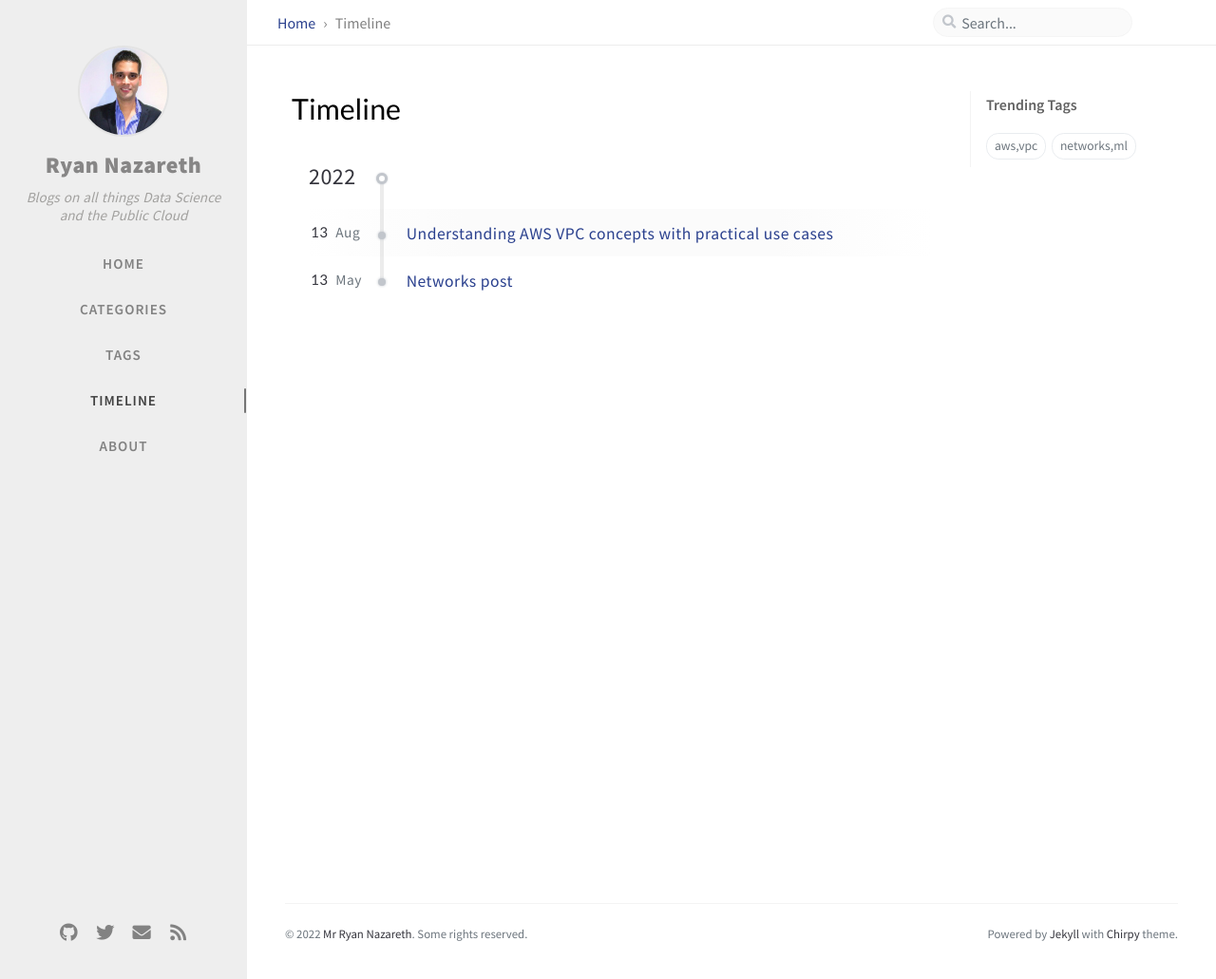
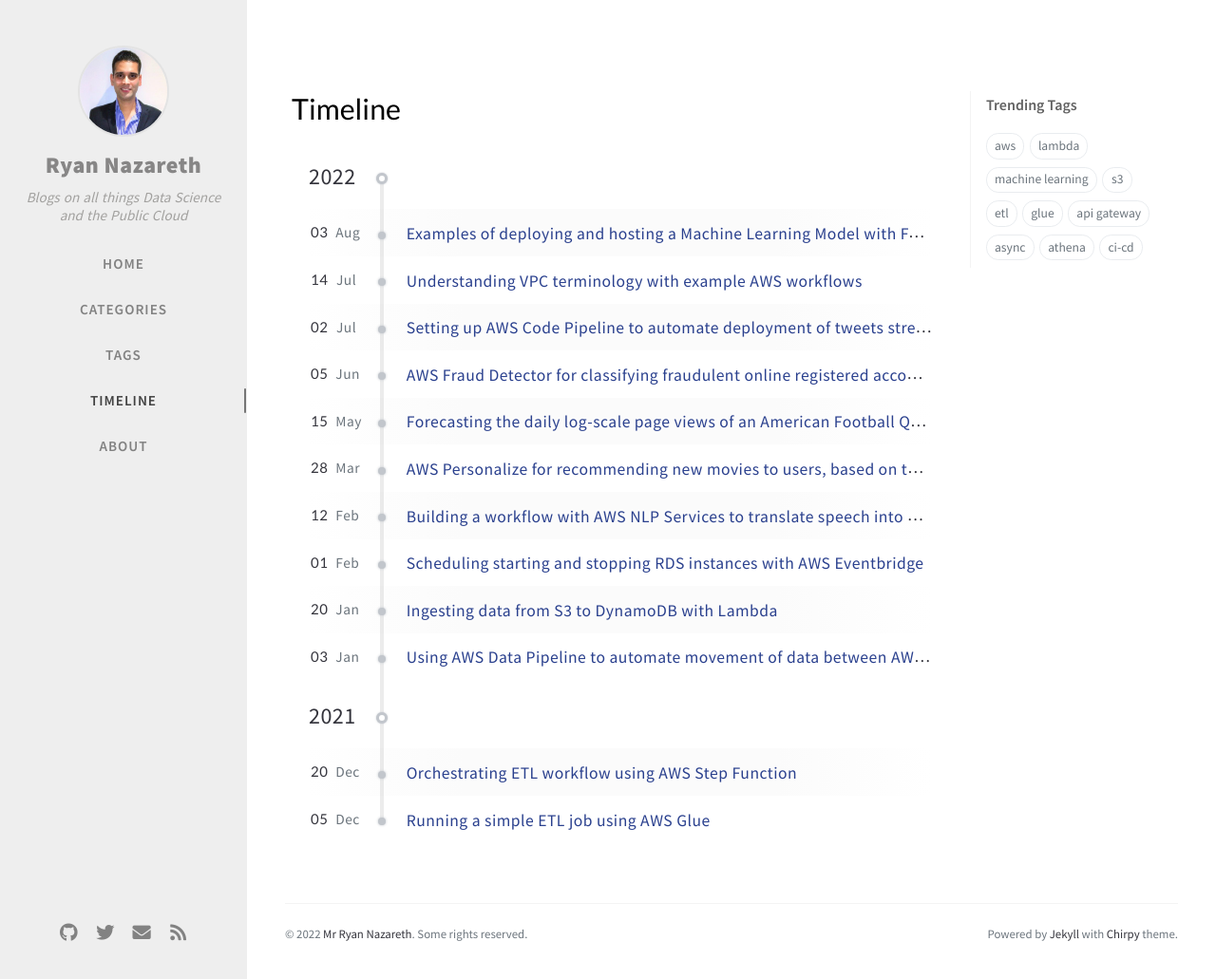
Before and after one commit to ryankarlos/ryankarlos.github.io, a Jekyll site: the page built from _tabs/archives.md, in a window 1280 px wide and 1031 px high. Shown: the whole window at 95% size. Built offline with Jekyll 4.4.1, drawn with Linux system fonts in a browser that asks for light colours; nearby versions of some CDN libraries; comment, search, counter and statistics services are not loaded.

Commit message:
add multiple blogs which render properly excpet screenshots

````diff
--- a/Gemfile
+++ b/Gemfile
@@ -6,6 +6,9 @@ gem "jekyll-theme-chirpy", "~> 5.2", ">= 5.2.1"
 
 gem "html-proofer", "~> 3.18"
 
+group :jekyll_plugins do
+    gem 'jekyll-remote-include', :github => 'netrics/jekyll-remote-include'
+end
 
 # Windows and JRuby does not include zoneinfo files, so bundle the tzinfo-data gem
 # and associated library.
--- /dev/null
+++ b/_posts/2021-12-05-aws-glue-etl.md
@@ -0,0 +1,167 @@
+---
+title: "Running a simple ETL job using AWS Glue"
+categories: ['aws','glue','s3', 'etl', 'crawler', 'pyspark']
+tags: ['aws','glue','s3', 'etl', 'crawler', 'pyspark']
+url: https://github.com/ryankarlos/AWS-ETL-Workflows
+comments: true
+---
+___
+
+AWS Glue is a serverless ETL service that makes it simple and cost-effective to clean and transform data and move it
+between various data sources and streams. It consists of a metadata repository, AWS Glue Data Catalog
+AWS Glue consists of a central metadata repository known as the AWS Glue Data Catalog for storing metadata about data
+sources, transforms, and target. AWS Glue also lets you set up crawlers that can scan data in all kinds of
+repositories, classify it, extract schema information from it, and store the metadata automatically in the AWS
+Glue Data Catalog.
+
+Using the metadata in the Data Catalog, AWS Glue can then automatically generate Scala or PySpark scripts with AWS Glue extensions
+that can be modified to perform various ETL operations. For example, you can extract, clean, and transform raw data in S3 in csv format,
+and then store the result in parquet format in S3 or into a relational form in Amazon Redshift.
+AWS Glue introduces the concept of a DynamicFrame. A DynamicFrame is similar to a DataFrame, except that each record is
+self-describing, so no schema is required initially. Any schema inconsistencies can be resolved to make
+the dataset compatible with the data store that requires a fixed schema.
+You can convert DynamicFrames to and from Pyspark DataFrames after you resolve any schema inconsistencies.
+
+In the example below we will configure a Glue crawler to crawl metadata from csv file in S3 and store in
+Glue Data Catalog. The raw data stored in S3 is free to download from the Bureau of Transportation Statistics
+and dates all the way back to January 1995 through January 2019. We will then run a glue job script to
+transform the data and store it in parquet format in S3.
+
+{% capture products %}
+{% remote_include https://raw.githubusercontent.com/ryankarlos/AWS-ETL-Workflows/master/glue_etl/example1/README.md %}
+{% endcapture %}
+
+{{ products | replace_first:"#  ETL jobs using glue"  }}
+
+### Pyspark Transforms and Extensions
+
+The script running the glue job is automatically generated from the console via the visual interface.
+The script first initialises a glue context which wraps the Apache Spark SparkContext object, and thereby provides
+mechanisms for interacting with the Apache Spark platform. We then create a glue job
+and pass in job name and parameters which are set in the job configuration in the console.
+
+```python
+import sys
+from awsglue.transforms import *
+from awsglue.utils import getResolvedOptions
+from pyspark.context import SparkContext
+from awsglue.context import GlueContext
+from awsglue.job import Job
+from awsglue.dynamicframe import DynamicFrame
+from pyspark.sql import functions as SqlFuncs
+
+args = getResolvedOptions(sys.argv, ["JOB_NAME"])
+sc = SparkContext()
+glueContext = GlueContext(sc)
+spark = glueContext.spark_session
+job = Job(glueContext)
+job.init(args["JOB_NAME"], args)
+```
+
+We create a dynamic data frame with the glue data catalog as source (passing in database and table name).
+
+
+```python
+AmazonS3_node1648261615433 = glueContext.create_dynamic_frame.from_catalog(
+    database="default",
+    table_name="delays",
+    transformation_ctx="AmazonS3_node1648261615433",
+)
+```
+
+AWS Glue provides a set of [built-in transforms](https://docs.aws.amazon.com/glue/latest/dg/built-in-transforms.html)
+which operate on Dynamic DataFrames. Here we use the `DropFields` to drop the required fields and pass the resultant dynamic
+dataframe to the `ApplyMapping` transform. This maps the source columns and data types to target columns
+and data types in a returned DynamicFrame. Here we can rename any column names or change types if required.
+
+```python
+DropFields_node1648261622521 = DropFields.apply(
+    frame=AmazonS3_node1648261615433,
+    paths=[
+        "'year'",
+        "'deptime'",
+        "'dayofweek'",
+        "'crsdeptime'",
+        "'arrtime'",
+        "'crsarrtime'",
+        "'flightnum'",
+        "'tailnum'",
+        "'crselapsedtime'",
+        "'airtime'",
+        "'arrdelay'",
+        "'depdelay'",
+        "'taxiin'",
+        "'taxiout'",
+        "'cancelled'",
+        "'cancellationcode'",
+    ],
+    transformation_ctx="DropFields_node1648261622521",
+)
+
+# Script generated for node Apply Mapping
+ApplyMapping_node1648261643881 = ApplyMapping.apply(
+    frame=DropFields_node1648261622521,
+    mappings=[
+        ("'month'", "long", "'month'", "long"),
+        ("'dayofmonth'", "long", "'dayofmonth'", "long"),
+        ("'uniquecarrier'", "string", "'uniquecarrier'", "string"),
+        ("'actualelapsedtime'", "long", "'actualelapsedtime'", "long"),
+        ("'origin'", "string", "'origin'", "string"),
+        ("'dest'", "string", "'dest'", "string"),
+        ("'distance'", "long", "'distance'", "long"),
+        ("'diverted'", "long", "'diverted'", "long"),
+        ("'carrierdelay'", "long", "'carrierdelay'", "long"),
+        ("'weatherdelay'", "long", "'weatherdelay'", "long"),
+        ("'nasdelay'", "long", "'nasdelay'", "long"),
+        ("'securitydelay'", "long", "'securitydelay'", "long"),
+        ("'lateaircraftdelay'", "long", "'lateaircraftdelay'", "long"),
+    ],
+    transformation_ctx="ApplyMapping_node1648261643881",
+)
+```
+We then convert the dynamic dataframe to pyspark dataframe and call the pyspark dataframe
+`dropDuplicates`  API to return a pyspark dataframe with duplicate rows removed.
+We then create a dynamic dataframe from this pyspark dataframe.
+
+```python
+# Script generated for node Drop Duplicates
+DropDuplicates_node1648261649257 = DynamicFrame.fromDF(
+    ApplyMapping_node1648261643881.toDF().dropDuplicates(),
+    glueContext,
+    "DropDuplicates_node1648261649257",
+)
+```
+
+The final step is to set a S3 destination sink by specifying an S3 path to write the
+data to and to paritition the data by month.
+We also update the glue data catalog  (without having to re-run the crawler),
+by passing in `enableUpdateCatalog` and `partitionKeys` in getSink(), and call `setCatalogInfo()` on the
+DataSink object.
+This will create new catalog table, with modified schema and add partitions.
+We then set the format to glueparquet to utilise the AWS Glue optimized parquet writer for DynamicFrames,
+and finally write the dataframe.
+
+
+```python
+AmazonS3_node1648261656864 = glueContext.getSink(
+    path="s3://flight-delays-2008/output_glue_etl/",
+    connection_type="s3",
+    updateBehavior="UPDATE_IN_DATABASE",
+    partitionKeys=["'month'"],
+    compression="gzip",
+    enableUpdateCatalog=True,
+    transformation_ctx="AmazonS3_node1648261656864",
+)
+AmazonS3_node1648261656864.setCatalogInfo(
+    catalogDatabase="default", catalogTableName="fl_delays_with_codes"
+)
+AmazonS3_node1648261656864.setFormat("glueparquet")
+AmazonS3_node1648261656864.writeFrame(DropDuplicates_node1648261649257)
+job.commit()
+```
+
+You will also notice that we have job.init() in the beginning of the glue script and the job.commit() in the end of the glue script.
+These two functions are used to initialize the bookmark service and update the state change to the service.
+
+The next [blog](/posts/step-functions/), will demonstrate how this entire workflow of crawling data and running Glue ETL job
+can be automated via execution of workflow of states and transitions defined in AWS Step Functions.
--- /dev/null
+++ b/_posts/2021-12-20-step-functions.md
@@ -0,0 +1,19 @@
+---
+title: "Orchestrating ETL workflow using AWS Step Function"
+categories: ['aws','step function','glue', 'etl', 'states', 'athena']
+tags: ['aws','step function','glue', 'etl', 'states', 'athena']
+url: https://github.com/ryankarlos/AWS-ETL-Workflows
+comments: true
+---
+___
+
+AWS Step Functions is a serverless orchestration service that allows users to create workflows as a series of event-driven steps.
+Step Functions is based on state machines and tasks. A state machine is a workflow. A task is a state in a workflow
+that represents a single unit of work that another AWS service performs. Each step in a workflow is a state.
+
+
+{% capture products %}
+{% remote_include https://raw.githubusercontent.com/ryankarlos/AWS-ETL-Workflows/master/step_functions/README.md %}
+{% endcapture %}
+
+{{ products | replace_first:"# Step Function for Running Glue Job"  }}
--- /dev/null
+++ b/_posts/2022-01-03-data-pipeline.md
@@ -0,0 +1,22 @@
+---
+title: "Using AWS Data Pipeline to automate movement of data between AWS services"
+categories: ['aws','data-pipeline','s3', 'RDS', 'Redshift']
+tags: ['aws','data-pipeline','s3', 'RDS', 'Redshift']
+url: https://github.com/ryankarlos/AWS-ETL-Workflows
+comments: true
+---
+___
+
+AWS Data Pipeline is a service that helps automate movement of data between different AWS compute and storage services such as Amazon S3, Amazon RDS, Amazon DynamoDB, and Amazon EMR.
+This helps create complex data processing workloads that are fault tolerant, repeatable, and highly available.
+
+{% capture products %}
+{% remote_include https://raw.githubusercontent.com/ryankarlos/AWS-ETL-Workflows/master/data-pipelines/README.md %}
+{% endcapture %}
+
+{% capture products1 %}
+{% remote_include https://raw.githubusercontent.com/ryankarlos/AWS-ETL-Workflows/master/data-pipelines/s3_to_redshift/README.md %}
+{% endcapture %}
+
+
+{{ products | replace_first:"## Creating the different DataPipelines" | replace_first:"Refer to these [instructions](s3_to_redshift)"  }}
--- /dev/null
+++ b/_posts/2022-01-20-s3-dynamodb.md
@@ -0,0 +1,20 @@
+---
+title: "Ingesting data from S3 to DynamoDB with Lambda"
+categories: ['aws','dynamodb','s3', 'copy', 'lambda', 'sqs', 'sns', 'serverless']
+tags: ['aws','dynamodb','s3', 'copy', 'lambda', 'sqs', 'sns', 'serverless']
+url: https://github.com/ryankarlos/AWS-ETL-Workflows
+comments: true
+---
+___
+
+
+
+{% capture products %}
+{% remote_include https://raw.githubusercontent.com/ryankarlos/AWS-ETL-Workflows/master/s3_to_dynamodb/README.md %}
+{% endcapture %}
+
+This article presents an entirely serverless approach to ingest data in bulk from csv in S3 bcuket to DynamoDB using AWS Lambda.
+In addition, we will also show how we can publish a message to sns topic when data is successfully loaded into DynamoDB
+and configure an SQS queue subscribe to this topic.
+
+{{ products | replace_first:"# Copy data from S3 to dynamodb"  }}
--- /dev/null
+++ b/_posts/2022-02-01-aws-eventbridge=.md
@@ -0,0 +1,15 @@
+---
+title: "Scheduling starting and stopping RDS instances with AWS Eventbridge"
+categories: ['aws','eventbridge','rds', 'scheduling', 'lambda']
+tags: ['aws','eventbridge','rds', 'scheduling', 'lambda']
+url: https://github.com/ryankarlos/AWS-ETL-Workflows
+comments: true
+---
+___
+{% capture products %}
+{% remote_include https://raw.githubusercontent.com/ryankarlos/AWS-ETL-Workflows/master/eventbridge-schedule-rds/README.md %}
+{% endcapture %}
+
+
+
+{{ products | replace_first:"## Scheduling starting and stopping RDS instances"  }}
--- /dev/null
+++ b/_posts/2022-02-12-aws-nlp.md
@@ -0,0 +1,15 @@
+---
+title: "Building a workflow with AWS NLP Services to translate speech into multiple languages."
+categories: ['aws','transcribe','translate', 'comprehend', 'polly']
+tags: ['aws','transcribe','translate', 'comprehend', 'polly']
+url: https://github.com/ryankarlos/AWS-ML-services
+comments: true
+---
+___
+{% capture products %}
+{% remote_include https://raw.githubusercontent.com/ryankarlos/AWS-ML-services/master/projects/nlp/README.md %}
+{% endcapture %}
+
+
+
+{{ products | replace_first:"## AWS NLP services"  }}
--- /dev/null
+++ b/_posts/2022-03-28-aws-personalize.md
@@ -0,0 +1,15 @@
+---
+title: "AWS Personalize for recommending new movies to users, based on their ratings to other similar movies"
+categories: ['aws','personalize','machine learning', 'recommendation', 'movies']
+tags: ['aws','personalize','machine learning', 'recommendation', 'movies']
+url: https://github.com/ryankarlos/AWS-ML-services
+comments: true
+---
+___
+{% capture products %}
+{% remote_include https://raw.githubusercontent.com/ryankarlos/AWS-ML-services/master/projects/personalize/README.md %}
+{% endcapture %}
+
+
+
+{{ products | replace_first:"# AWS Personalize"  }}
--- a/_posts/2022-05-13-welcome-to-jekyll.markdown
+++ /dev/null
@@ -1,15 +0,0 @@
----
-title: "Networks post"
-tags: networks,ml
-permalink: /blog/AWS-ML
-comments: true
----
-
-Kiwifruit (often abbreviated as kiwi), or Chinese gooseberry is the edible
-berry of several species of woody vines in the genus Actinidia.
-
-The most common cultivar group of kiwifruit is oval, about the size of a large
-hen's egg (5–8 cm (2.0–3.1 in) in length and 4.5–5.5 cm (1.8–2.2 in) in
-diameter). It has a fibrous, dull greenish-brown skin and bright green or
-golden flesh with rows of tiny, black, edible seeds. The fruit has a soft
-texture, with a sweet and unique flavor.
--- /dev/null
+++ b/_posts/2022-05-15-aws-forecast.md
@@ -0,0 +1,15 @@
+---
+title: "Forecasting the daily log-scale page views of an American Football Quarterback's Wikipedia page using AWS Forecast"
+categories: ['aws','forecast','machine learning', 'time series']
+tags: ['aws','forecast','machine learning', 'time series']
+url: https://github.com/ryankarlos/AWS-ML-services
+comments: true
+---
+___
+{% capture products %}
+{% remote_include https://raw.githubusercontent.com/ryankarlos/AWS-ML-services/master/projects/forecast/README.md %}
+{% endcapture %}
+
+
+
+{{ products | replace_first:"### AWS Forecast"  }}
--- /dev/null
+++ b/_posts/2022-06-05-aws-fraud.md
@@ -0,0 +1,15 @@
+---
+title: "AWS Fraud Detector for classifying fraudulent online registered accounts for simulated data from Kaggle"
+categories: ['aws','fraud','machine learning', 'cloudformation', 'api gateway']
+tags: ['aws','fraud','machine learning', 'cloudformation', 'api gateway']
+url: https://github.com/ryankarlos/AWS-ML-services
+comments: true
+---
+___
+{% capture products %}
+{% remote_include https://raw.githubusercontent.com/ryankarlos/AWS-ML-services/master/projects/fraud/README.md %}
+{% endcapture %}
+
+
+
+{{ products | replace_first:"# AWS Fraud Detector"  }}
--- /dev/null
+++ b/_posts/2022-07-02-code-pipeline.md
@@ -0,0 +1,16 @@
+---
+title: "Setting up AWS Code Pipeline to automate deployment of tweets streaming application"
+categories: ['aws','lambda','code pipeline', 'ci-cd']
+tags: ['aws','lambda','code pipeline', 'ci-cd']
+url: https://github.com/ryankarlos/AWS-CICD
+comments: true
+---
+___
+
+{% capture products %}
+{% remote_include https://raw.githubusercontent.com/ryankarlos/AWS-CICD/master/README.md %}
+{% endcapture %}
+
+
+
+{{ products | replace_first:"## AWS CodePipeline"  }}
--- /dev/null
+++ b/_posts/2022-07-14-aws-vpc.md
@@ -0,0 +1,17 @@
+---
+layout: post
+title: Understanding VPC terminology with example AWS workflows
+categories: ['aws','vpc']
+tags: ['aws','vpc']
+url: https://github.com/ryankarlos/AWS-VPC
+comments: true
+---
+___
+
+{% capture products %}
+{% remote_include https://raw.githubusercontent.com/ryankarlos/AWS-VPC/master/README.md %}
+{% endcapture %}
+
+{% assign title = page.title | prepend: "# "   %}
+
+{{ products | remove_first: title }}
--- /dev/null
+++ b/_posts/2022-08-03-fast-api.md
@@ -0,0 +1,16 @@
+---
+title: "Examples of deploying and hosting a Machine Learning Model with FastAPI"
+categories: ['fastapi','async','python', 'sqlalchemy', 'pydantic', 'pycaret']
+tags: ['fastapi','async','python', 'sqlalchemy', 'pydantic', 'pycaret']
+url: https://github.com/ryankarlos/FastAPI-example-ml
+comments: true
+---
+
+{% capture products %}
+{% remote_include https://raw.githubusercontent.com/ryankarlos/FastAPI-example-ml/master/README.md %}
+{% endcapture %}
+
+
+{% assign line_to_remove = products | split: "___" | first %}
+
+{{ products | replace_first:line_to_remove  }}
--- a/_posts/2022-08-13-welcome-to-jekyll.markdown
+++ /dev/null
@@ -1,13 +0,0 @@
----
-layout: post
-title: "Understanding AWS VPC concepts with practical use cases"
-tags: aws,vpc
-url: https://www.ryannazareth.com/AWS-ML-services/projects/fraud/
-comments: true
----
-
-An apple is a sweet, edible fruit produced by an apple tree. Apple trees are cultivated worldwide, and are the most widely grown species in
-the genus Malus. The tree originated in Central Asia, where its wild ancestor,
-Malus sieversii, is still found today. Apples have been grown for thousands of
-years in Asia and Europe, and were brought to North America by European
-colonists.
--- a/index.html
+++ b/index.html
@@ -12,8 +12,7 @@ title: Blog
     </h1>
 
     <span class="post-date">{{ post.date | date_to_string }}</span>
-
-    {{ post.content }}
+    {{ post.content | remove_first:"Understanding VPC terminology" | truncatewords: 50  }}
   </div>
   {% endfor %}
 </div>
````
Also changed, not shown: .github/workflows/pages-deploy.yml, Gemfile.lock, README.md (added).
